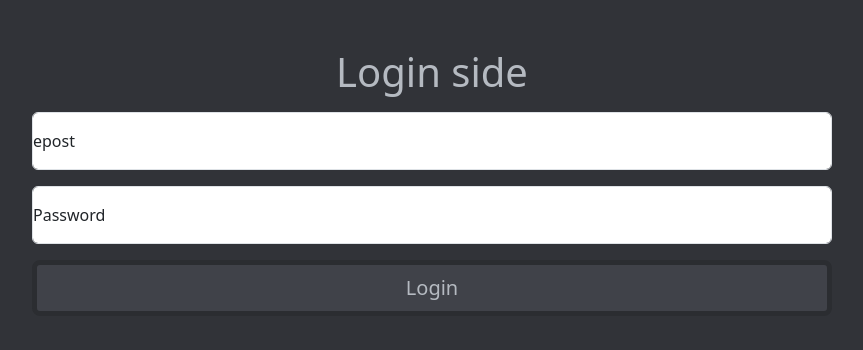
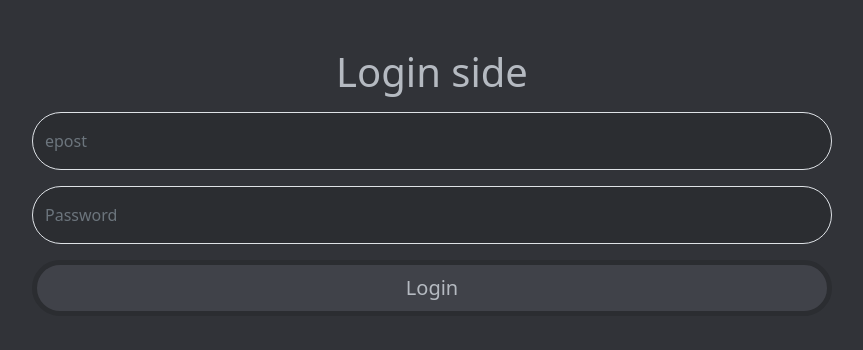
Before and after one commit to BloodyFM/HandlelisteApp, a SvelteKit app: page /auth in a window 1280 px wide. Shown: the top 350 px of the page, without its empty margins (208-1071 px from the left). Built offline with nearby package versions, Linux system fonts and the light colour scheme.

Commit message:
auth page styled
I think that all, looks presentable enough now

```diff
--- a/src/components/auth/Auth.svelte
+++ b/src/components/auth/Auth.svelte
@@ -23,28 +23,34 @@
   <div class="row">
     <div class="col-12 form-floating mb-3">
       <input
-        class="form-control"
+        class="form-control bg-secondary rounded-5"
         type="email"
         id="inputEmail"
         bind:value={email}
         required
         placeholder="name@email.com"
       />
-      <label class="form-label" for="inputEmail">epost</label>
+      <label class="form-label text-secondary ps-4" for="inputEmail"
+        >epost</label
+      >
     </div>
     <div class="col-12 form-floating mb-3">
       <input
-        class="form-control"
+        class="form-control bg-secondary rounded-5"
         type="password"
         id="inputPassword"
         bind:value={password}
         required
         placeholder="12345678"
       />
-      <label class="form-label" for="inputPassword">Password</label>
+      <label class="form-label text-secondary ps-4" for="inputPassword"
+        >Password</label
+      >
     </div>
     <div>
-      <button type="submit" class="btn btn-primary w-100 btn-lg">Login</button>
+      <button type="submit" class="btn btn-primary w-100 btn-lg rounded-5"
+        >Login</button
+      >
     </div>
   </div>
 </form>
```
